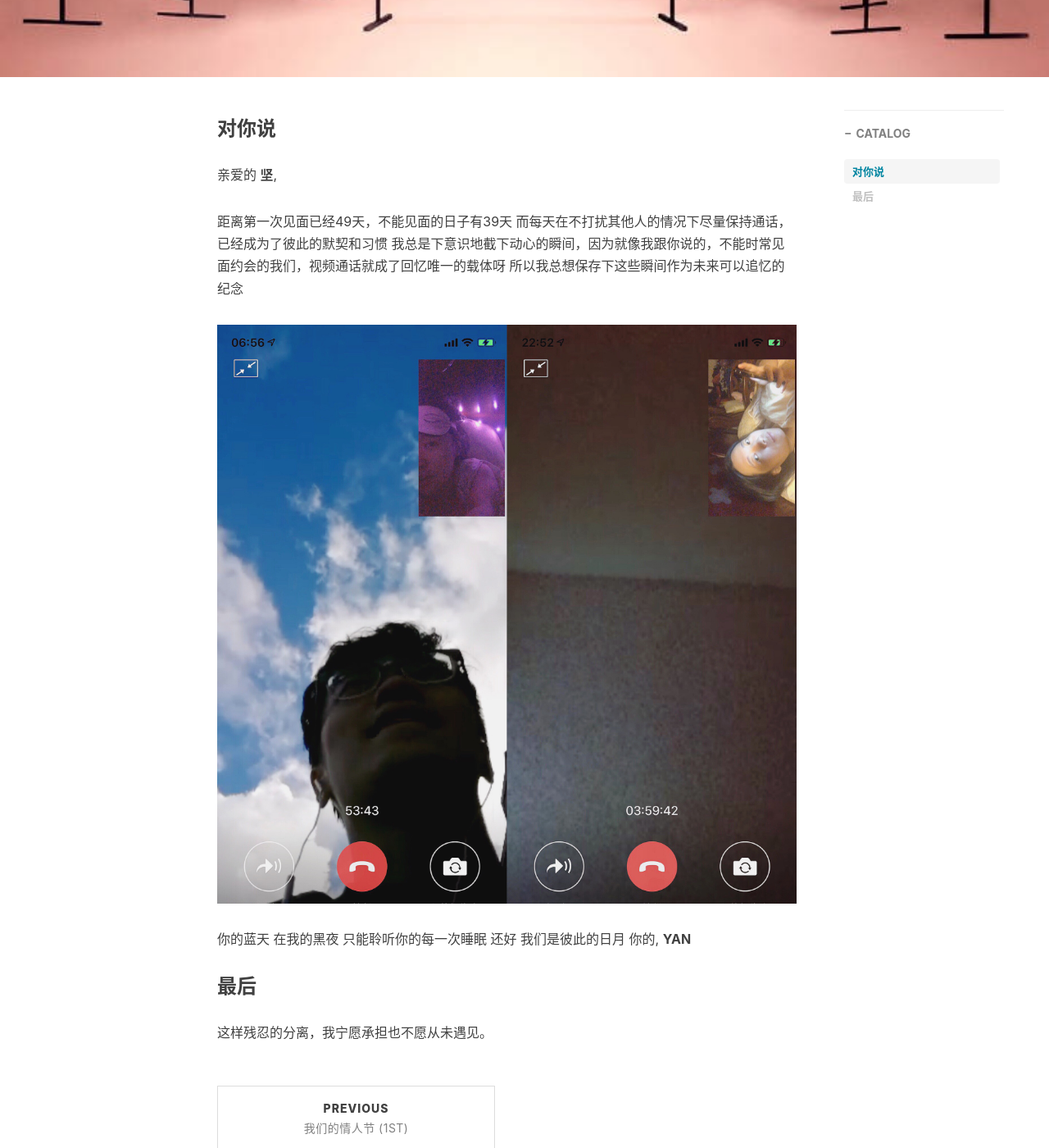
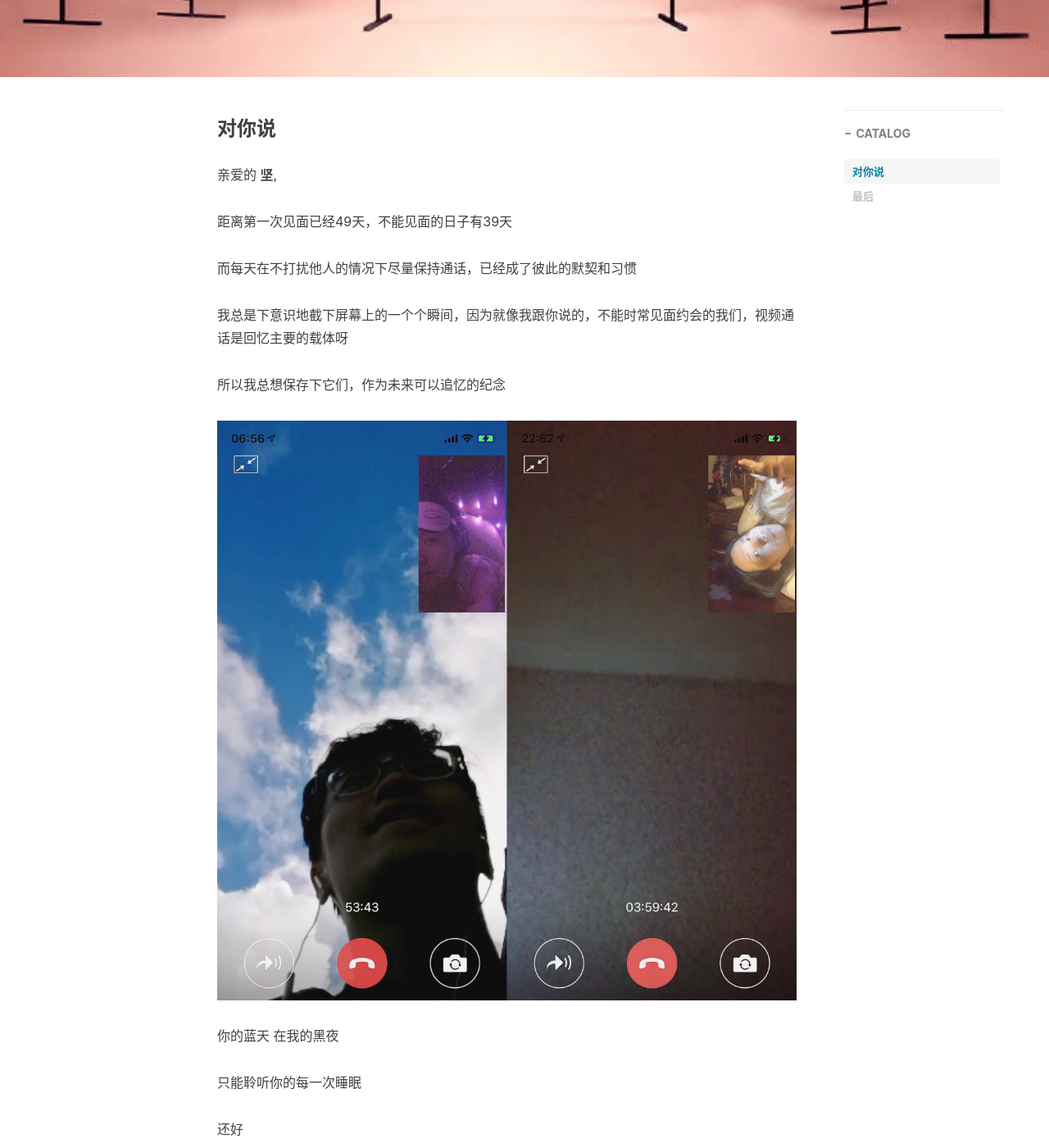
Before and after one commit to project106/project106.github.io, a Jekyll site: the page built from _posts/2019-02-18-For_you.md, in a window 1280 px wide and 1400 px high, scrolled down 429 px. Shown: the whole window at 82% size. Built offline with Jekyll 4.4.1, drawn with Linux system fonts in a browser that asks for light colours; nearby versions of some CDN libraries; comment, search, counter and statistics services are not loaded.

Commit message:
Update 2019-02-18-For_you.md

```diff
--- a/_posts/2019-02-18-For_you.md
+++ b/_posts/2019-02-18-For_you.md
@@ -16,16 +16,23 @@ tags:
 亲爱的 **坚**,
 
    距离第一次见面已经49天，不能见面的日子有39天
-   而每天在不打扰其他人的情况下尽量保持通话，已经成为了彼此的默契和习惯
-   我总是下意识地截下动心的瞬间，因为就像我跟你说的，不能时常见面约会的我们，视频通话就成了回忆唯一的载体呀
-   所以我总想保存下这些瞬间作为未来可以追忆的纪念
+
+   而每天在不打扰他人的情况下尽量保持通话，已经成了彼此的默契和习惯
+
+   我总是下意识地截下屏幕上的一个个瞬间，因为就像我跟你说的，不能时常见面约会的我们，视频通话是回忆主要的载体呀
+
+   所以我总想保存下它们，作为未来可以追忆的纪念
 
   ![](https://raw.githubusercontent.com/project106/project106.github.io/master/img/微信图片_20190218105427.jpg)
 
    你的蓝天 在我的黑夜
+
    只能聆听你的每一次睡眠
+
    还好
+
    我们是彼此的日月
+
 你的,
 **YAN**
 
```
